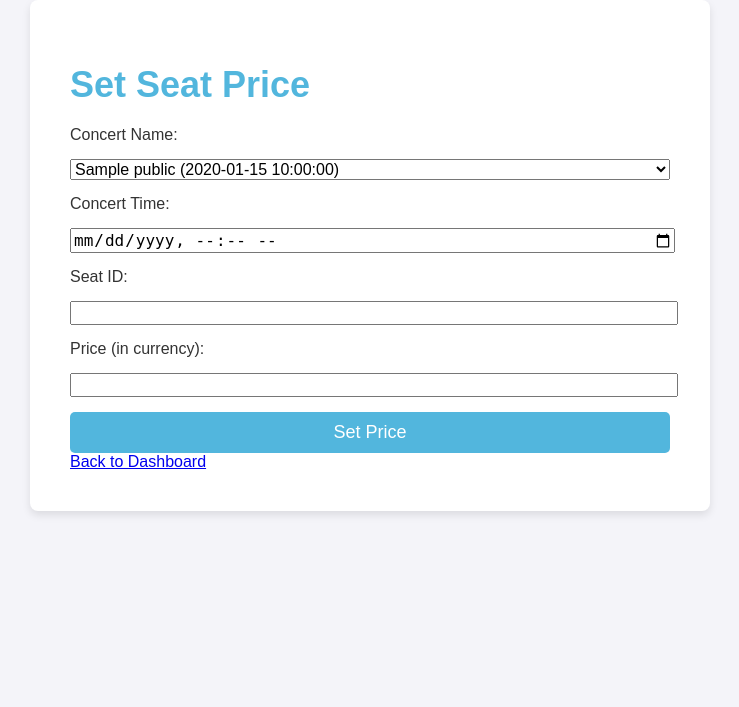
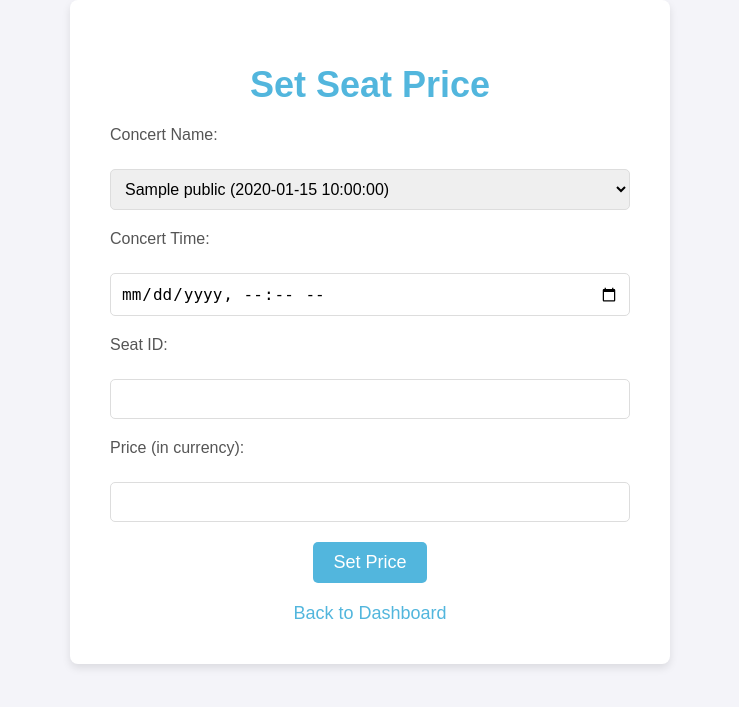
Before and after one commit to awesomePei/113-1-DB-final-project, a Flask app: page /set_seat_price in a window 1280 px wide. Shown: the top 707 px of the page, without its empty margins (270-1009 px from the left). Run offline with Flask 3, Linux system fonts and the light colour scheme; the visitor is signed in with stand-in values (Sample User, id 1); a database or web service that is not in the repository returns one stand-in record (values such as "Sample title"); some libraries are stand-ins or nearby versions.

Commit message:
process better and some ui

```diff
--- a/ticketvibe/app.py
+++ b/ticketvibe/app.py
@@ -48,7 +48,7 @@ def login():
             session['isadmin'] = user['isadmin']
             flash("Login successful!", "success")
             if user['isadmin']:  # If the user is an admin, redirect to admin dashboard
-                return redirect(url_for('admin_dashboard'))
+                return redirect(url_for('index'))
             else:
                 return redirect(url_for('index'))
         else:
--- a/ticketvibe/db.py
+++ b/ticketvibe/db.py
@@ -3,9 +3,9 @@ from psycopg2.extras import RealDictCursor
 
 def get_connection():
     return psycopg2.connect(
-        dbname="ticketvibe",
-        user="",
-        password="",
+        dbname="DB Final",
+        user="postgres",
+        password="0000",
         host="localhost",
         port="5432"
     )
--- a/ticketvibe/templates/index.html
+++ b/ticketvibe/templates/index.html
@@ -70,7 +70,7 @@
             <p>Logged in as {{ session.user_id }}</p>
             {% if session.isadmin %}
                 <div class="admin-options">
-                    <a href="/add_concert">Add New Concert</a> |
+                    <a href="{{ url_for('admin_dashboard') }}" class="link">Dashboard</a> |
                     <a href="/logout">Logout</a>
                 </div>
             {% else %}
--- a/ticketvibe/templates/search_concert.html
+++ b/ticketvibe/templates/search_concert.html
@@ -71,6 +71,9 @@
             {% endfor %}
         </tbody>
     </table>
-    <a href="/">Back to Home</a>
+    <div style="display: inline-flex; gap: 10px;">
+        <a href="{{ url_for('admin_dashboard') }}" class="link">Back to Dashboard</a>
+    </div>
+
 </body>
 </html>
--- a/ticketvibe/templates/set_seat_price.html
+++ b/ticketvibe/templates/set_seat_price.html
@@ -5,7 +5,6 @@
     <meta name="viewport" content="width=device-width, initial-scale=1.0">
     <title>Set Seat Price</title>
     <style>
-        /* Add basic styling similar to other admin pages */
         body {
             font-family: Arial, sans-serif;
             background-color: #f4f4f9;
@@ -24,6 +23,8 @@
             box-shadow: 0 4px 8px rgba(0, 0, 0, 0.1);
             width: 100%;
             max-width: 600px;
+            box-sizing: border-box;
+            text-align: center;
         }
         h1 {
             color: #52b6dd;
@@ -33,11 +34,23 @@
         form {
             display: flex;
             flex-direction: column;
-            gap: 15px;
+            gap: 20px;
+            align-items: center;
         }
-        label, select, input {
+        label {
+            font-size: 16px;
+            margin-bottom: 5px;
+            color: #555;
             width: 100%;
+            text-align: left;
+        }
+        select, input {
+            padding: 10px;
             font-size: 16px;
+            border: 1px solid #ddd;
+            border-radius: 5px;
+            width: 100%;
+            box-sizing: border-box;
         }
         button {
             padding: 10px 20px;
@@ -47,9 +60,20 @@
             border: none;
             border-radius: 5px;
             cursor: pointer;
+            transition: background-color 0.3s ease;
         }
         button:hover {
             background-color: #2f96bf;
+        }
+        .link {
+            text-decoration: none;
+            color: #52b6dd;
+            font-size: 18px;
+            margin-top: 20px;
+            display: inline-block;
+        }
+        .link:hover {
+            color: #2f96bf;
         }
     </style>
 </head>
```
Also changed, not shown: ticketvibe/templates/register_performance.html (+5 -6 lines).
